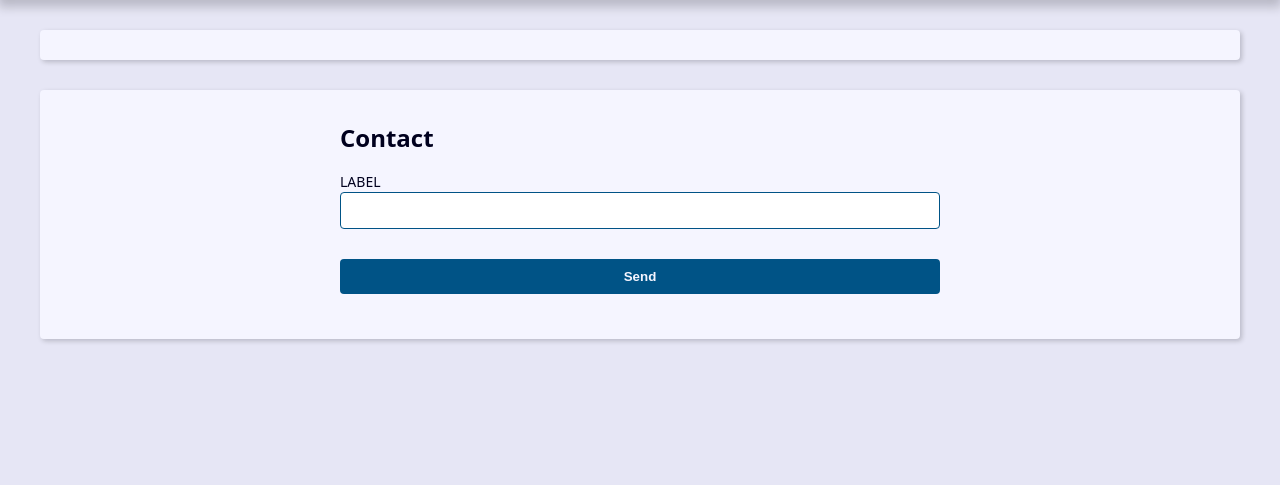
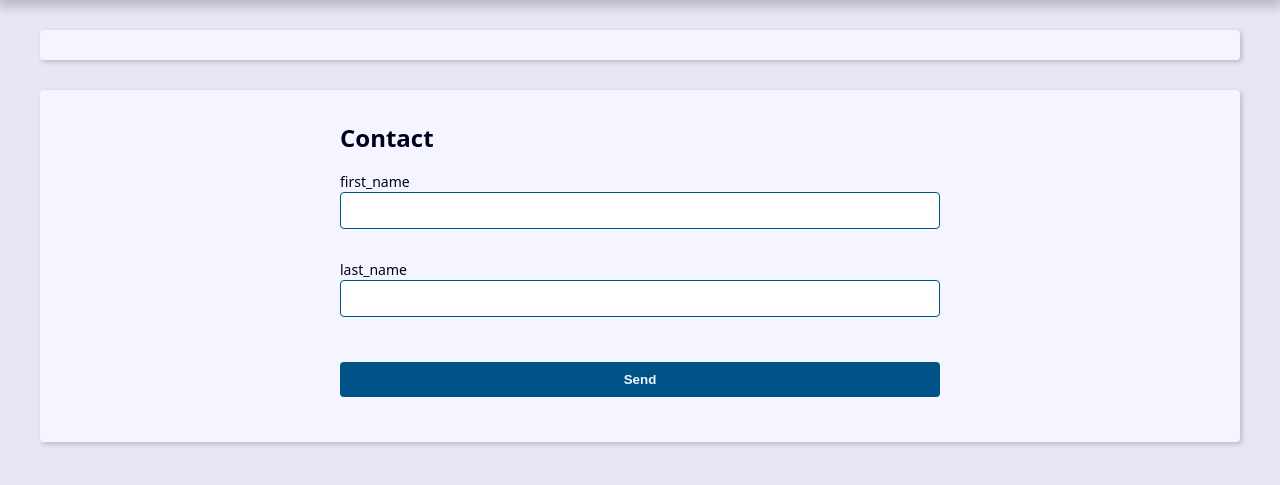
Before and after one commit to Joao-Lucas-Code/Projeto-Agenda-Django, a Django app: page /contact/create/ in a window 1280 px wide. Shown: the part 239-724 px from the top of the page. Run offline with Django 5.2, Linux system fonts and the light colour scheme.

Commit message:
Usando resquest.method e request.POST para saber quando o formulário é postado

```diff
--- a/contact/templates/contact/create.html
+++ b/contact/templates/contact/create.html
@@ -6,15 +6,23 @@
     <h2>Contact</h2>
 
     <form
-      action=""
+      action="{% url 'contact:create' %}"
       method="POST"
       enctype="multipart/form-data"
     >
+      {% csrf_token %}
 
       <div class="form-content">
         <div class="form-group">
-          <label for="id_first_name">LABEL</label>
+          <label for="id_first_name">first_name</label>
           <input type="text" name="first_name" maxlength="255" id="id_first_name">
+        </div>
+      </div>
+
+      <div class="form-group">
+        <div class="form-group">
+          <label for="id_last_name">last_name</label>
+          <input type="text" name="last_name" maxlength="255" id="id_last_name">
         </div>
       </div>
 
--- a/contact/views/contact_forms.py
+++ b/contact/views/contact_forms.py
@@ -6,6 +6,12 @@ from contact.models import Contact
 
 
 def create(request):
+    if request.method == 'POST':
+        print()
+        print(request.method)
+        print(request.POST.get('first_name'))
+        print(request.POST.get('last_name'))
+
     context = {
 
     }
```
